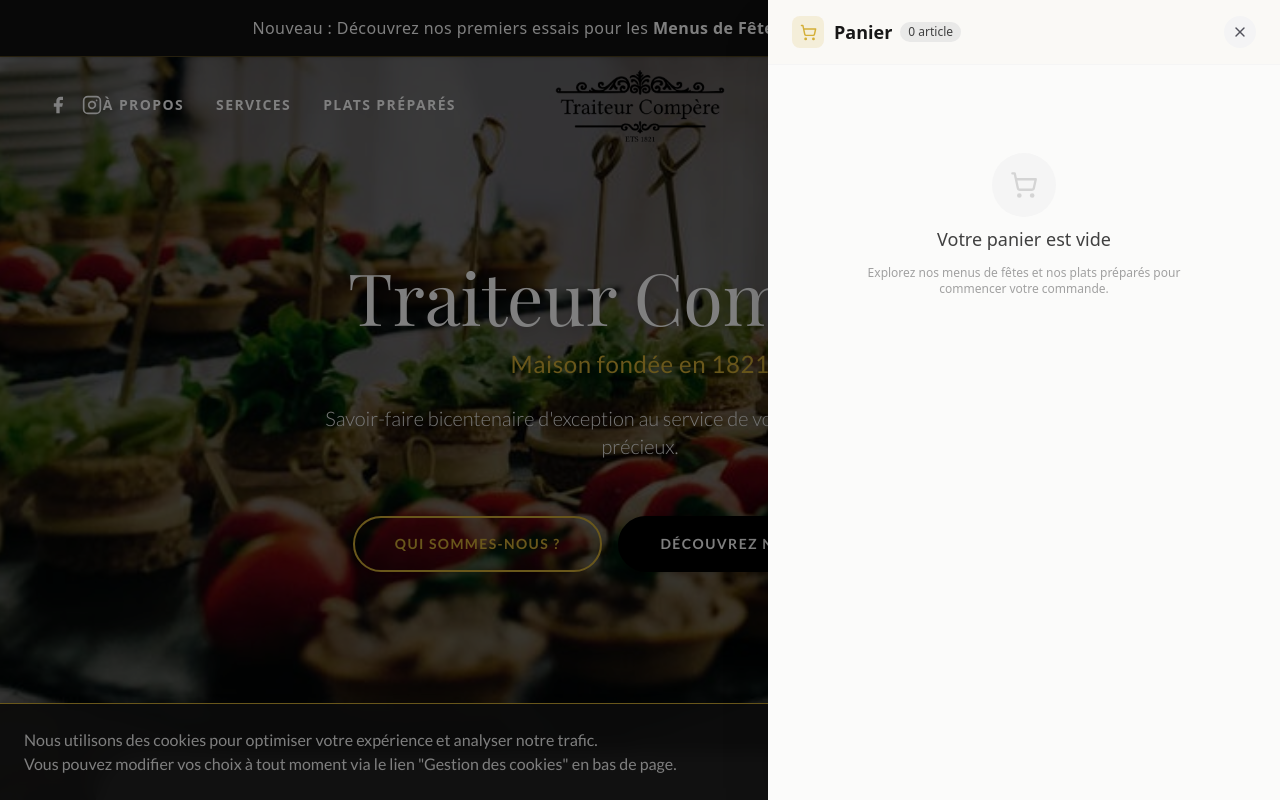
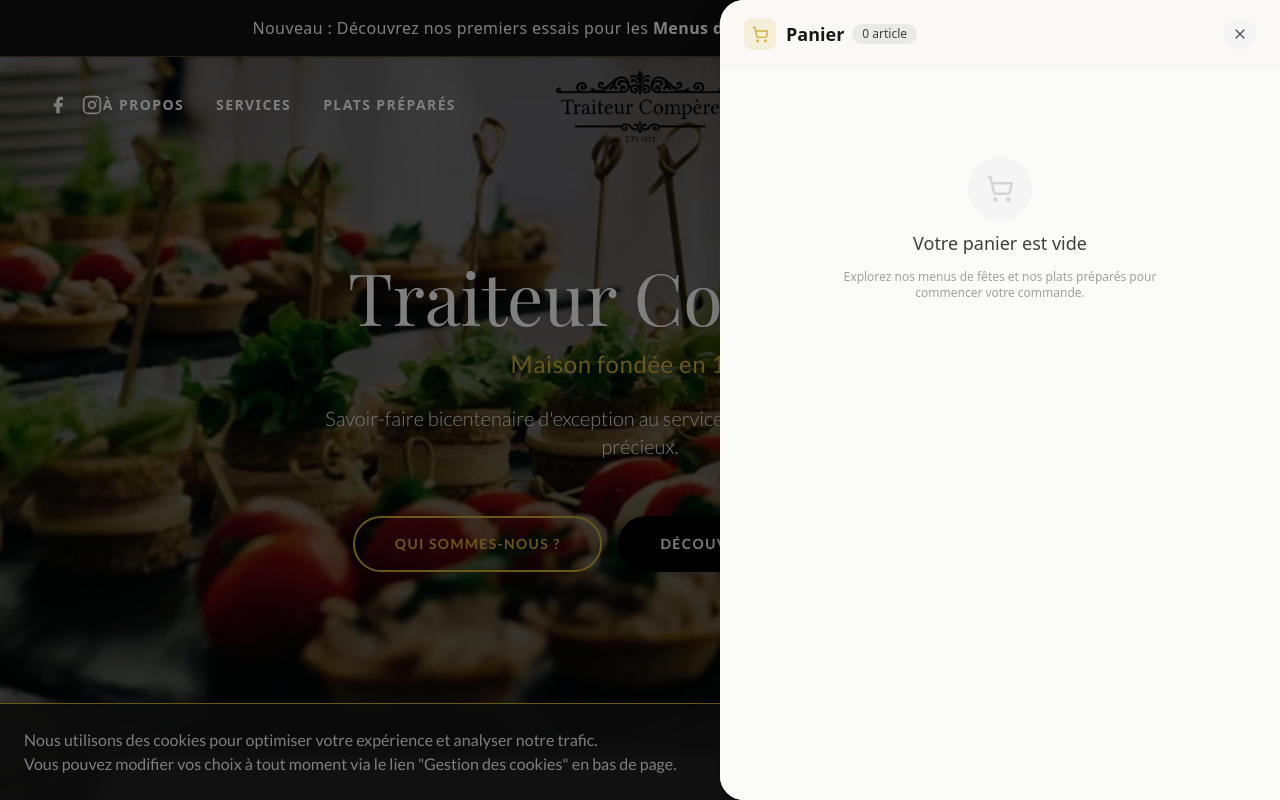
Before and after one commit to FlorianMeganck/traiteur-compere, a Next.js app: page / in a window 1280 px wide. Both pictures are taken after a click on the button 1212 px from the left and 105 px from the top of the page. Shown: the top 800 px of the page. Built offline with nearby package versions, Linux system fonts and the light colour scheme; a web font is replaced by a local one.

Commit message:
style(cart): élargissement du tiroir panier à 520px+ et coins arrondis sm:rounded-l-3xl

```diff
--- a/app/components/Navbar.tsx
+++ b/app/components/Navbar.tsx
@@ -292,10 +292,10 @@ export default function Navbar() {
                             animate={{ x: 0 }}
                             exit={{ x: "100%" }}
                             transition={{ type: "spring", damping: 25, stiffness: 200 }}
-                            className="fixed top-0 right-0 h-[100dvh] w-full sm:max-w-md lg:max-w-lg bg-white z-[70] shadow-2xl flex flex-col"
+                            className="fixed top-0 right-0 h-[100dvh] w-full sm:w-[500px] md:w-[530px] lg:w-[560px] max-w-full bg-white z-[70] shadow-2xl flex flex-col sm:rounded-l-3xl overflow-hidden"
                         >
                             {/* 1. HEADER COMPACT */}
-                            <div className="px-6 py-4 border-b border-neutral-100 flex justify-between items-center bg-[#FAF9F6] shrink-0">
+                            <div className="px-6 py-4.5 border-b border-neutral-100 flex justify-between items-center bg-[#FAF9F6] shrink-0">
                                 <div className="flex items-center gap-2.5">
                                     <div className="w-8 h-8 rounded-lg bg-[#D4AF37]/15 text-[#D4AF37] flex items-center justify-center">
                                         <ShoppingCart size={17} />
@@ -304,7 +304,7 @@ export default function Navbar() {
                                         <h2 className="font-serif font-bold text-lg text-neutral-900">
                                             Panier
                                         </h2>
-                                        <span className="text-xs bg-neutral-200/80 text-neutral-700 font-medium px-2 py-0.5 rounded-full">
+                                        <span className="text-xs bg-neutral-200/80 text-neutral-700 font-medium px-2.5 py-0.5 rounded-full">
                                             {totalItems} {totalItems > 1 ? 'articles' : 'article'}
                                         </span>
                                     </div>
@@ -338,12 +338,12 @@ export default function Navbar() {
                                         return (
                                             <div
                                                 key={item.id}
-                                                className="bg-white border border-neutral-200/80 rounded-2xl p-4 sm:p-5 shadow-xs relative transition-shadow hover:shadow-sm"
+                                                className="bg-white border border-neutral-200/80 rounded-3xl p-5 shadow-xs relative transition-shadow hover:shadow-sm"
                                             >
                                                 {/* Bouton supprimer discret */}
                                                 <button
                                                     onClick={() => removeFromCart(item.id)}
-                                                    className="absolute top-3.5 right-3.5 w-7 h-7 flex items-center justify-center rounded-lg text-neutral-400 hover:text-red-600 hover:bg-red-50 transition-colors"
+                                                    className="absolute top-4 right-4 w-7 h-7 flex items-center justify-center rounded-lg text-neutral-400 hover:text-red-600 hover:bg-red-50 transition-colors"
                                                     title="Supprimer l'article"
                                                 >
                                                     <Trash2 size={16} />
@@ -372,16 +372,16 @@ export default function Navbar() {
 
                                                     {/* Zone de composition avec étiquettes claires */}
                                                     {isFestive && item.coursesSummary && item.coursesSummary.length > 0 && (
-                                                        <div className="bg-[#FAF9F6] border border-neutral-200/80 rounded-xl p-3 mb-3.5 space-y-2 text-xs">
+                                                        <div className="bg-[#FAF9F6] border border-neutral-200/80 rounded-2xl p-3.5 mb-3.5 space-y-2 text-xs">
                                                             {item.coursesSummary.map((course, cIdx) => {
                                                                 const [label, ...valParts] = course.split(':');
                                                                 const value = valParts.join(':').trim();
                                                                 return (
-                                                                    <div key={cIdx} className="grid grid-cols-[68px_1fr] items-start gap-2 leading-snug">
-                                                                        <span className="font-bold text-[9px] uppercase tracking-wider text-[#927116] bg-[#D4AF37]/15 px-1 py-0.5 rounded text-center shrink-0">
+                                                                    <div key={cIdx} className="grid grid-cols-[70px_1fr] items-start gap-2 leading-snug">
+                                                                        <span className="font-bold text-[9px] uppercase tracking-wider text-[#927116] bg-[#D4AF37]/15 px-1.5 py-0.5 rounded text-center shrink-0">
                                                                             {label.trim()}
                                                                         </span>
-                                                                        <span className="text-neutral-850 font-medium">
+                                                                        <span className="text-neutral-850 font-medium leading-relaxed">
                                                                             {value}
                                                                         </span>
                                                                     </div>
```
